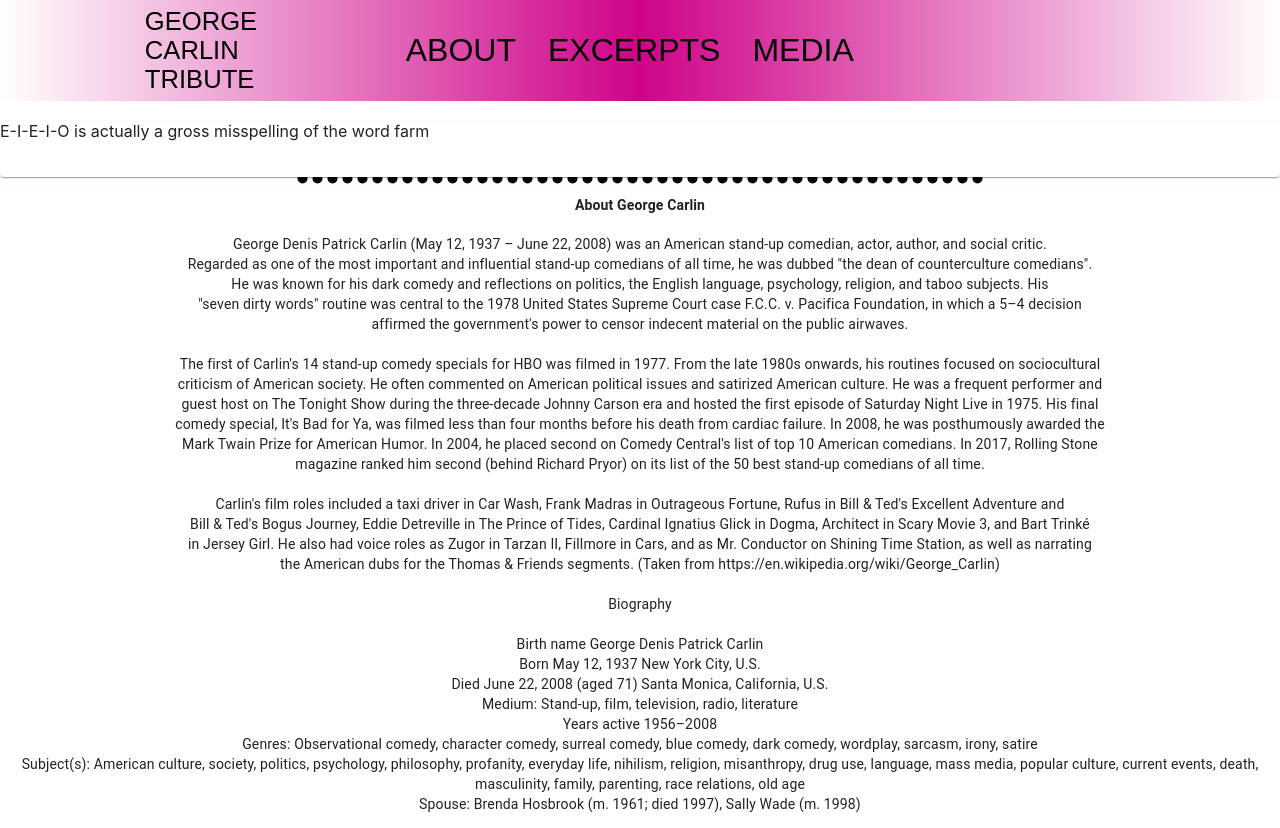
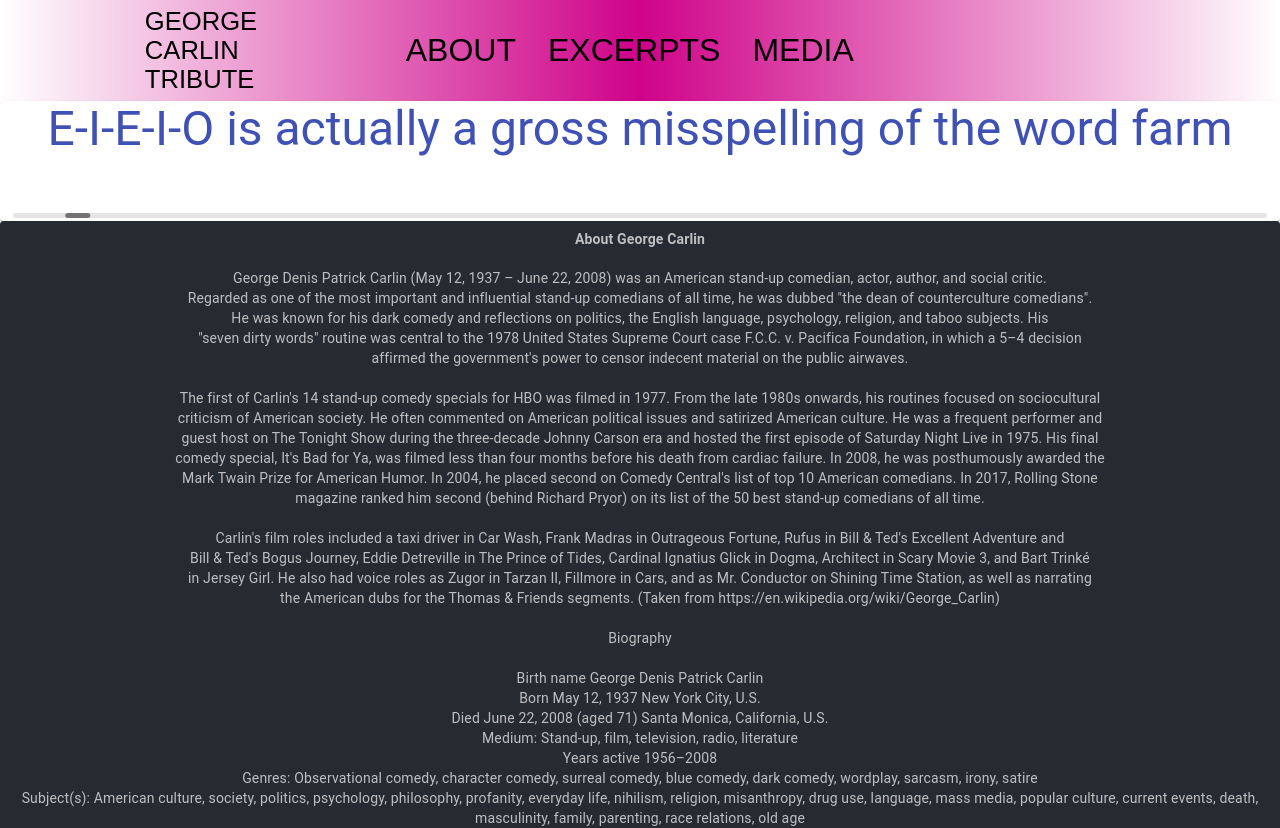
Before and after one commit to Ryanwfile/carlin-tribute, a React (Create React App) app in the folder carlin-website/: page / in a window 1280 px wide. Shown: the top 828 px of the page. Built offline with nearby package versions, Linux system fonts and the light colour scheme; a web font is replaced by a local one.

Commit message:
quote slider working with swiper now, about to uninstall material carousel

```diff
--- a/carlin-website/src/components/CardCustom/CardCustom.js
+++ b/carlin-website/src/components/CardCustom/CardCustom.js
@@ -55,13 +55,13 @@
         onSlideChange={() => console.log("slide change")}
         onSwiper={(swiper) => console.log(swiper)}
       >
-        {/* {CONSTANTS.IMAGES.map((image, index) => {
+        {CONSTANTS.IMAGES.map((image, index) => {
           return (
             <SwiperSlide>
               <CardMedia image={image.src} className={media} key={index} />
             </SwiperSlide>
           );
-        })} */}
+        })}
       </Swiper>
     </Card>
   );
--- a/carlin-website/src/components/Quotes/Quotes.js
+++ b/carlin-website/src/components/Quotes/Quotes.js
@@ -1,17 +1,68 @@
 import React from "react";
-import Carousel from "react-material-ui-carousel";
-import { Paper, Button } from "@material-ui/core";
+import { Card, CardContent, Typography } from "@material-ui/core";
+import { makeStyles } from "@material-ui/core/styles";
+import SwiperCore, {
+  Autoplay,
+  Navigation,
+  Pagination,
+  Scrollbar,
+  EffectCoverflow,
+} from "swiper";
+import { Swiper, SwiperSlide } from "swiper/react";
+import "swiper/swiper-bundle.min.css";
+import "swiper/swiper.min.css";
+
+// modules styles
+import "swiper/components/navigation/navigation.min.css";
+import "swiper/components/pagination/pagination.min.css";
+
 import { CONSTANTS } from "../../constants";
 // import { styled } from "@mui/material/styles";
 // import { ThemeProvider, createTheme } from "@mui/material/styles";
-
+SwiperCore.use([Navigation, EffectCoverflow, Pagination, Scrollbar, Autoplay]);
+const useStyles = makeStyles({
+  media: {
+    height: 0,
+    paddingTop: 0,
+    textAlign: "center",
+  },
+  swiperContainer: {
+    paddingTop: 0,
+    paddingBottom: "3rem",
+  },
+});
 function Quotes(props) {
+  const { media, swiperContainer } = useStyles();
   return (
-    <Carousel interval={5000}>
-      {CONSTANTS.QUOTES.map((item, i) => (
-        <Item key={i} item={item} />
-      ))}
-    </Carousel>
+    <Card>
+      <Swiper
+        // modules={[Navigation, Pagination]}
+        spaceBetween={50}
+        slidesPerView={1}
+        centeredSlides
+        grabCursor
+        className={swiperContainer}
+        keyboard={{ enabled: true }}
+        // pagination={{ clickable: true }}
+        scrollbar={{ draggable: true }}
+        loop
+        autoplay={true}
+        onSlideChange={() => console.log("slide change")}
+        onSwiper={(swiper) => console.log(swiper)}
+      >
+        {CONSTANTS.QUOTES.map((quote, index) => {
+          return (
+            <SwiperSlide className={swiperContainer}>
+              <CardContent className={media} key={index}>
+                <Typography variant="h3" color="primary">
+                  {quote.quote}{" "}
+                </Typography>
+              </CardContent>
+            </SwiperSlide>
+          );
+        })}
+      </Swiper>
+    </Card>
   );
 }
 // const Item = styled(Paper)(({ theme }) => ({
@@ -22,14 +73,14 @@
 //   color: theme.palette.text.secondary,
 // }));
 
-function Item(props) {
-  return (
-    <Paper>
-      <h2>{props.item.name}</h2>
-      <p>{props.item.quote}</p>
-      <Button className="CheckButton"></Button>
-    </Paper>
-  );
-}
+// function Item(props) {
+//   return (
+//     <Paper>
+//       <h2>{props.item.name}</h2>
+//       <p>{props.item.quote}</p>
+//       <Button className="CheckButton"></Button>
+//     </Paper>
+//   );
+// }
 
 export default Quotes;
```
